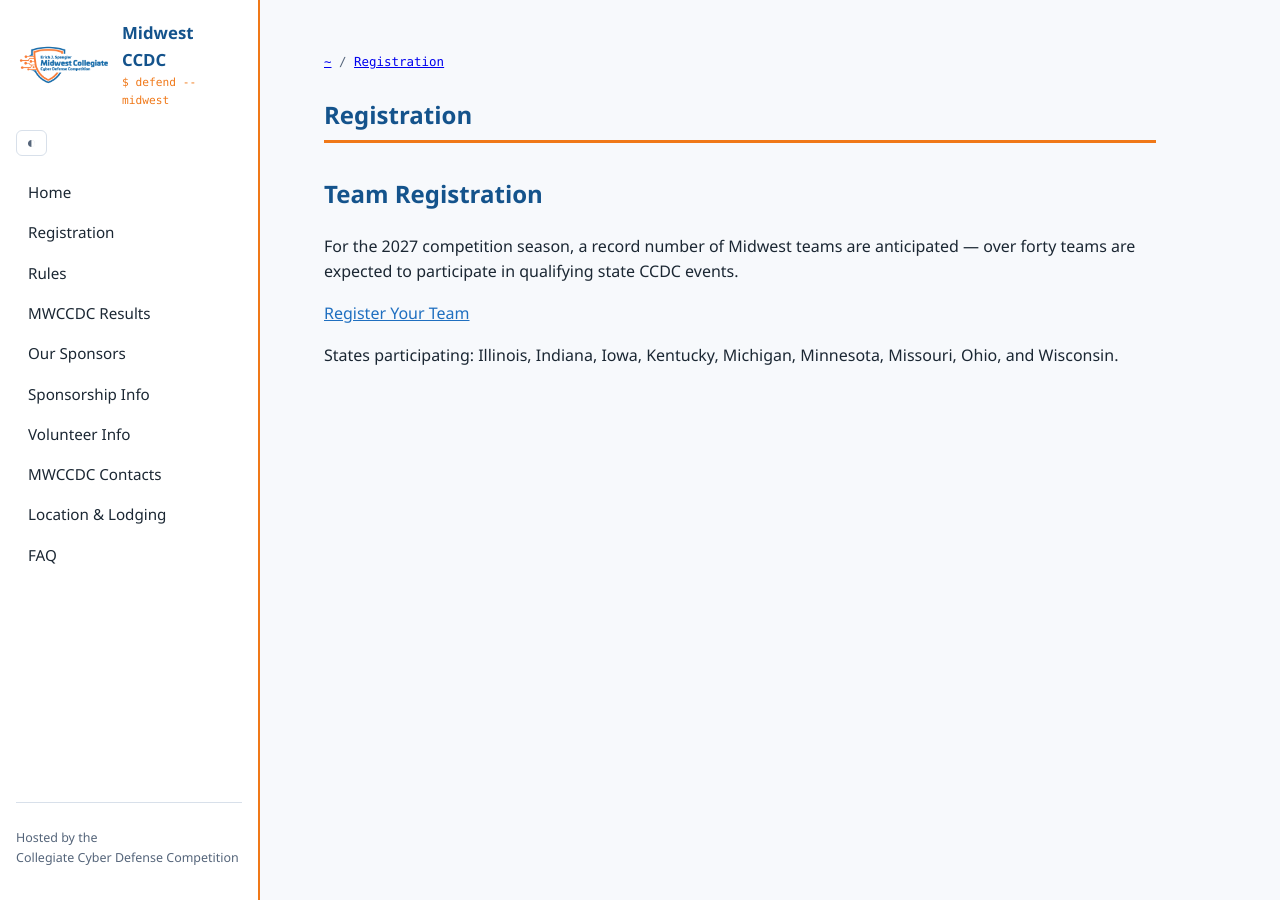
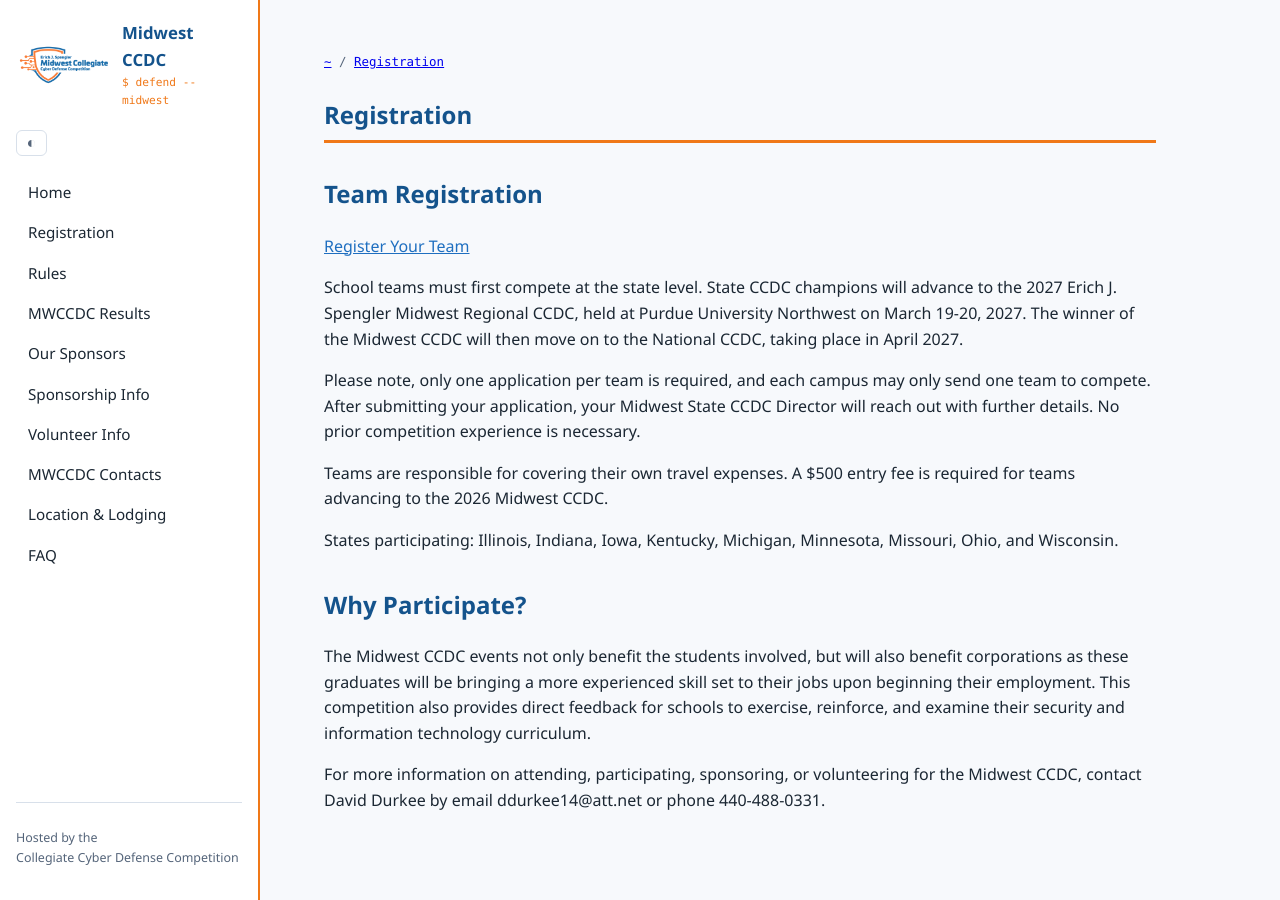
Before and after one commit to MWCCDC/MWCCDC-Web, a Jekyll site: the page built from pages/registration.md, in a window 1280 px wide. Built offline with Jekyll 4.4.1, drawn with Linux system fonts in a browser that asks for light colours.

Commit message:
Update registration.md

```diff
--- a/pages/registration.md
+++ b/pages/registration.md
@@ -6,11 +6,18 @@ permalink: /registration/
 
 ## Team Registration
 
-For the 2027 competition season, a record number of Midwest teams are anticipated —
-over forty teams are expected to participate in qualifying state CCDC events.
-
-<!-- TODO: insert actual registration link/form for the current season -->
 <p><a class="btn" href="https://tinyurl.com/CCDC2027-Registration">Register Your Team</a></p>
 
-States participating: Illinois, Indiana, Iowa, Kentucky, Michigan, Minnesota,
-Missouri, Ohio, and Wisconsin.
+School teams must first compete at the state level. State CCDC champions will advance to the 2027 Erich J. Spengler Midwest Regional CCDC, held at Purdue University Northwest on March 19-20, 2027. The winner of the Midwest CCDC will then move on to the National CCDC, taking place in April 2027.
+
+Please note, only one application per team is required, and each campus may only send one team to compete. After submitting your application, your Midwest State CCDC Director will reach out with further details. No prior competition experience is necessary.
+
+Teams are responsible for covering their own travel expenses. A $500 entry fee is required for teams advancing to the 2026 Midwest CCDC.
+
+States participating: Illinois, Indiana, Iowa, Kentucky, Michigan, Minnesota, Missouri, Ohio, and Wisconsin.
+
+## Why Participate?
+
+The Midwest CCDC events not only benefit the students involved, but will also benefit corporations as these graduates will be bringing a more experienced skill set to their jobs upon beginning their employment. This competition also provides direct feedback for schools to exercise, reinforce, and examine their security and information technology curriculum.
+
+For more information on attending, participating, sponsoring, or volunteering for the Midwest CCDC, contact David Durkee by email ddurkee14@att.net or phone 440-488-0331.
```
